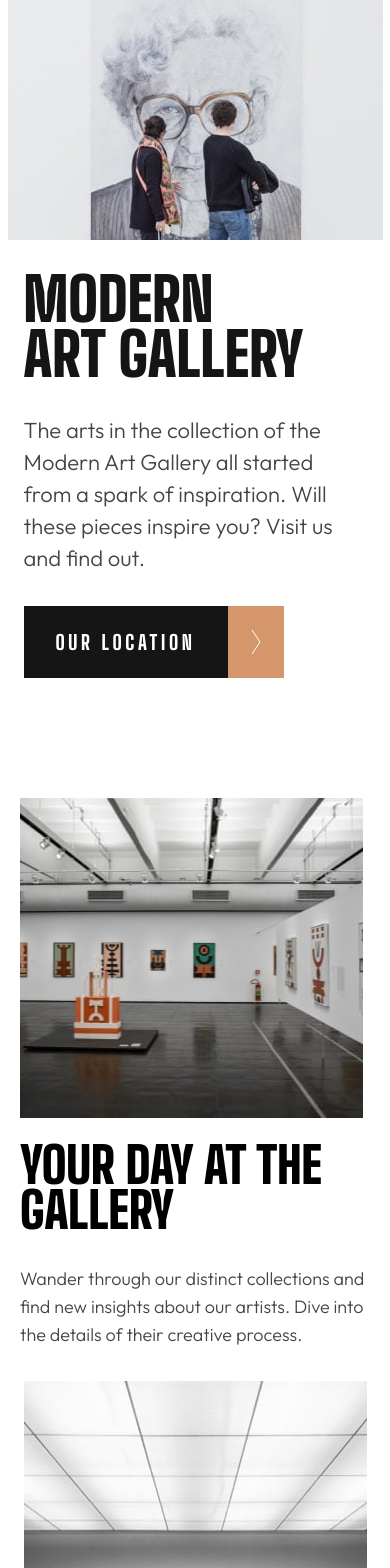
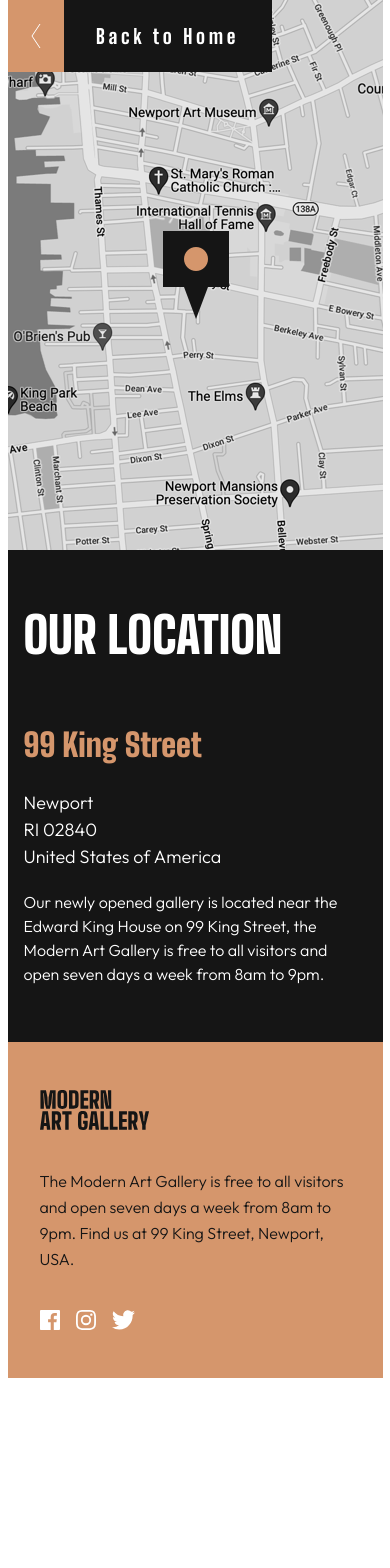
Before and after one commit to dantheuri/art-gallery-website, a React (Vite) app: page /location in a window 390 px wide. Shown: the top 1568 px of the page. After the commit the page ends 1378 px from the top, so only its background shows below. Built offline with nearby package versions, Linux system fonts and the light colour scheme.

Commit message:
mobile design complete. Desktop Header complete

```diff
--- a/src/App.tsx
+++ b/src/App.tsx
@@ -1,15 +1,18 @@
 import Home from "./pages/Home";
-import Location from "./pages/Location"
+import Location from "./pages/Location";
+import { BrowserRouter as Router, Route, Routes } from "react-router-dom";
 
 function App() {
-
-
-  return (
+	return (
 		<div className="app-container">
-			<Home />
-			<Location />
+			<Router>
+				<Routes>
+					<Route index element={<Home />} />
+					<Route path="location" element={<Location />}/>
+				</Routes>
+			</Router>
 		</div>
 	);
 }
 
-export default App
+export default App;
--- a/src/components/home/HomeHeader.tsx
+++ b/src/components/home/HomeHeader.tsx
@@ -4,7 +4,7 @@ import desktopHeaderImg from "../../assets/desktop/image-hero.jpg";
 
 import grid2Image from '../../assets/desktop/image-grid-2.jpg'
 import arrowRight from "../../assets/icon-arrow-right.svg";
-
+import {Link} from 'react-router-dom'
 
 
 
@@ -44,6 +44,7 @@ const HomeHeader = () => {
 					find out.
 				</p>
 			</div>
+			<Link to={'/location'}>
 				<button className="locationButton lg:absolute lg:left-[57.81rem] lg:top-[25.88rem] px-[1rem] mt-[2rem] flex">
 					<div className="flex justify-center items-center font-bigShouldersDisplay bg-almost-black text-white  uppercase w-[12.75rem] h-[4.5rem] shrink-0 ">
 						<p className="text-[1.25rem] tracking-[0.22725rem] font-[800]">
@@ -54,6 +55,7 @@ const HomeHeader = () => {
 						<img src={arrowRight} alt="" />
 					</div>
 				</button>
+			</Link>
 		</header>
 	);
 };
--- a/src/components/location/LocationFooter.tsx
+++ b/src/components/location/LocationFooter.tsx
@@ -1,8 +1,23 @@
+import logoDark from '../../assets/logo-dark.svg'
+import facebookLogo from '../../assets/icon-facebook.svg'
+import instagramLogo from '../../assets/icon-instagram.svg'
+import twitterLogo from '../../assets/icon-twitter.svg'
 
 const LocationFooter = () => {
   return (
-    <div>LocationFooter</div>
-  )
+		<footer className="px-[2rem] py-[3rem] bg-gold grid grid-cols-1 gap-y-[2.38rem] max-w-[23.4375rem] lg:max-w-none lg:w-full">
+			<img src={logoDark} alt="" className="w-[6.87813rem] h-[2.5rem]" />
+			<p className="text-almost-black font-outfit leading-[1.625rem]">
+				The Modern Art Gallery is free to all visitors and open seven days a
+				week from 8am to 9pm. Find us at 99 King Street, Newport, USA.
+			</p>
+			<div className="flex gap-x-[1rem]">
+				<img src={facebookLogo} alt="" />
+				<img src={instagramLogo} alt="" />
+				<img src={twitterLogo} alt="" />
+			</div>
+		</footer>
+	);
 }
 
 export default LocationFooter
--- a/src/components/location/LocationHeader.tsx
+++ b/src/components/location/LocationHeader.tsx
@@ -1,12 +1,37 @@
-// import mobileLocationImg from '../../assets/mobile/image-map.png'
+import mobileLocationImg from '../../assets/mobile/image-map.png';
+import desktopLocationImg from '../../assets/desktop/image-map.png';
+
+
+import arrowLeft from '../../assets/icon-arrow-left.svg';
+import {Link} from 'react-router-dom'
 
 const LocationHeader = () => {
   return (
-    <header>
-        <span></span>
-        <picture></picture>
-    </header>
-  )
+		<header className="max-w-[23.4375rem] lg:max-w-none lg:w-full">
+			<Link to="/">
+				<button className="backHomeButton flex absolute">
+					<div className="leftArrowContainer flex items-center justify-center bg-gold w-[3.5rem] h-[4.5rem]">
+						<img src={arrowLeft} alt="" className="" />
+					</div>
+					<div className="backHomeButtonText font-bigShouldersDisplay font-[800] text-[1.25rem] tracking-[0.22725rem] flex items-center justify-center bg-almost-black w-[13rem] h-[4.5rem]">
+						<h3 className="text-white"> Back to Home</h3>
+					</div>
+				</button>
+			</Link>
+
+			<picture>
+				<source media="(max-width: 480px)" srcSet={mobileLocationImg} />
+
+          <source media="(min-width: 1024px)" srcSet={desktopLocationImg} />
+
+				<img
+					src={mobileLocationImg}
+					alt=""
+					className="w-[75.45706rem] lg:w-full"
+				/>
+			</picture>
+		</header>
+	);
 }
 
 export default LocationHeader
--- a/src/components/location/LocationMain.tsx
+++ b/src/components/location/LocationMain.tsx
@@ -0,0 +1,28 @@
+const LocationMain = () => {
+	return (
+		<main className="bg-almost-black text-white px-4 pt-[3rem] pb-[3.5rem] max-w-[23.4375rem] lg:max-w-none lg:w-full">
+			<div>
+				<h1 className="uppercase  font-bigShouldersDisplay text-[3.125rem] font-[900]">
+					Our location
+				</h1>
+			</div>
+			<div className="mt-[3rem] grid grid-cols-1 gap-y-[1.25rem]">
+				<h3 className="text-gold font-bigShouldersDisplay text-[2rem] font-[900]">
+					99 King Street
+				</h3>
+				<div className="font-outfit text-[1.125rem] font-[300]">
+					<p>Newport</p>
+					<p>RI 02840</p>
+					<p>United States of America</p>
+				</div>
+				<p className="font-outfit">
+					Our newly opened gallery is located near the Edward King House on 99
+					King Street, the Modern Art Gallery is free to all visitors and open
+					seven days a week from 8am to 9pm.
+				</p>
+			</div>
+		</main>
+	);
+};
+
+export default LocationMain;
--- a/src/pages/Home.tsx
+++ b/src/pages/Home.tsx
@@ -1,15 +1,15 @@
-import Footer from "../components/home/HomeFooter";
-import Header from "../components/home/HomeHeader";
-import Main from "../components/home/HomeMain";
+import HomeFooter from "../components/home/HomeFooter";
+import HomeHeader from "../components/home/HomeHeader";
+import HomeMain from "../components/home/HomeMain";
 
 
 
 const home = () => {
   return (
 		<div className="home lg:justify-items-start grid grid-cols-1 justify-items-center">
-			<Header />
-			<Main />
-			<Footer />
+			<HomeHeader />
+			<HomeMain />
+			<HomeFooter />
 		</div>
 	);
 }
--- a/src/pages/Location.tsx
+++ b/src/pages/Location.tsx
@@ -1,27 +1,15 @@
-
+import LocationHeader from "../components/location/LocationHeader";
+import LocationMain from "../components/location/LocationMain";
+import LocationFooter from "../components/location/LocationFooter";
 
 const Location = () => {
-  return (
-    <>
-     Back to Home
+	return (
+		<div className=" grid grid-cols-1 justify-items-center">
+			<LocationHeader />
+			<LocationMain />
+			<LocationFooter />
+		</div>
+	);
+};
 
-  Our location
-
-  99 King Street
-  Newport
-  RI 02840
-  United States of America
-
-  Our newly opened gallery is located near the Edward King House on 99 King
-  Street, the Modern Art Gallery is free to all visitors and open seven days
-  a week from 8am to 9pm.
-
-  Modern Art Gallery
-
-  The Modern Art Gallery is free to all visitors and open seven days a week
-  from 8am to 9pm. Find us at 99 King Street, Newport, USA.
-    </>
-  )
-}
-
-export default Location
+export default Location;
```
Lines whose indentation alone changed are shown as unchanged.
